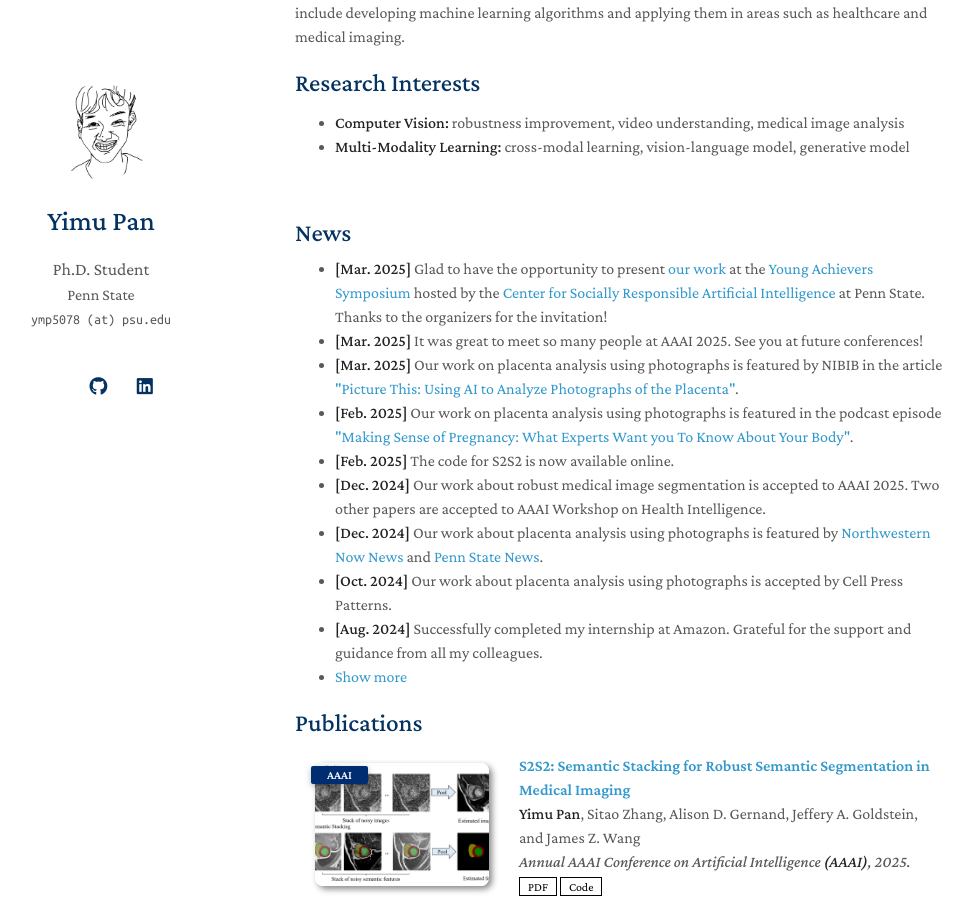
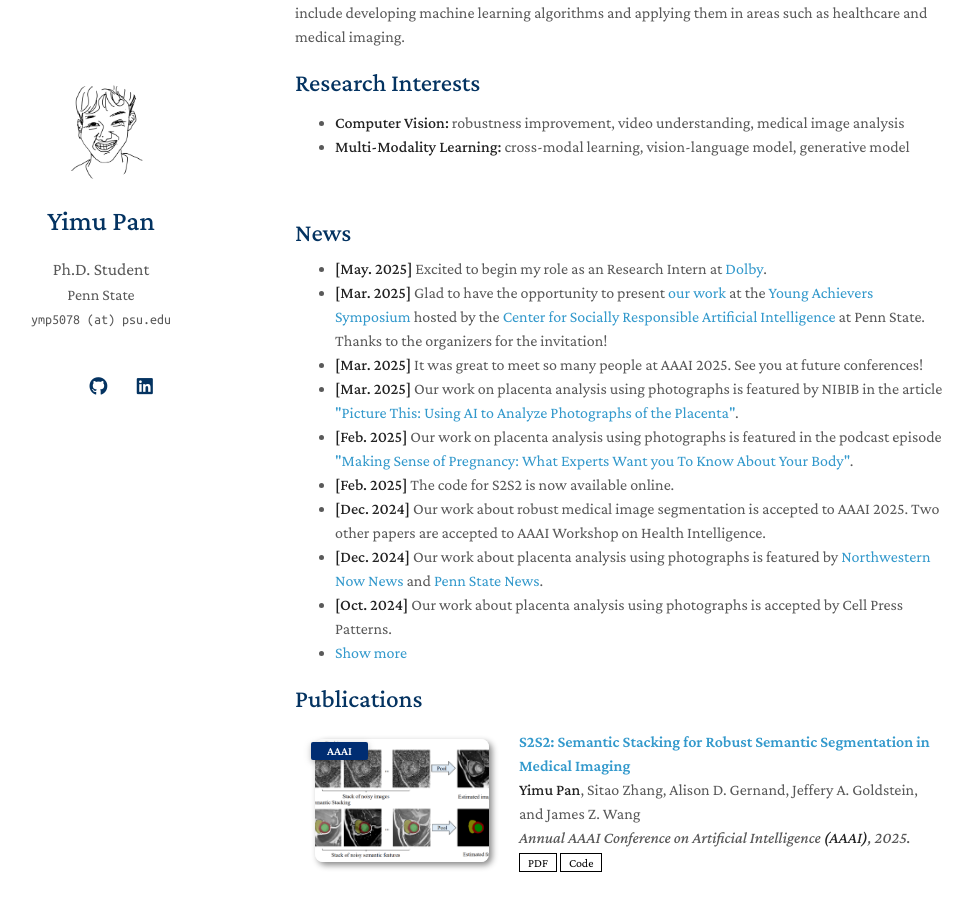
Before and after one commit to ymp5078/ymp5078.github.io, a Jekyll site: the page built from index.md, in a window 1280 px wide and 900 px high, scrolled down 320 px. Shown: the whole window, without its empty margins (175-1148 px from the left). Built offline with Jekyll 4.4.1, drawn with Linux system fonts in a browser that asks for light colours; a style sheet for code colours, icons or effects is not loaded; our own code applies the rules of GitHub Pages for plain Markdown files.

Commit message:
add intern

```diff
--- a/_includes/news.md
+++ b/_includes/news.md
@@ -1,6 +1,7 @@
 <h2 style="margin: 60px 0px 10px;">News</h2>
 
 <ul>
+<li><strong>[May. 2025]</strong> Excited to begin my role as an Research Intern at <a href="https://www.dolby.com/"> Dolby</a>.</li>
 <li><strong>[Mar. 2025]</strong> Glad to have the opportunity to present <a href="https://csrai.psu.edu/news-events/events/yimu-pan"> our work</a> at the <a href="https://csrai.psu.edu/initiatives/young-achievers"> Young Achievers Symposium</a> hosted by the <a href="https://csrai.psu.edu/"> Center for Socially Responsible Artificial Intelligence</a> at Penn State. Thanks to the organizers for the invitation!</li>
 <li><strong>[Mar. 2025]</strong> It was great to meet so many people at AAAI 2025. See you at future conferences!</li>
 <li><strong>[Mar. 2025]</strong> Our work on placenta analysis using photographs is featured by NIBIB in the article <a href="https://www.nibib.nih.gov/news-events/newsroom/picture-using-ai-analyze-photographs-placenta">"Picture This: Using AI to Analyze Photographs of the Placenta"</a>.</li>
@@ -9,12 +10,11 @@
 <li><strong>[Dec. 2024]</strong> Our work about robust medical image segmentation is accepted to AAAI 2025. Two other papers are accepted to AAAI Workshop on Health Intelligence.</li>
 <li><strong>[Dec. 2024]</strong> Our work about placenta analysis using photographs is featured by <a href="https://news.northwestern.edu/stories/2024/12/ai-tool-analyzes-placentas-at-birth-for-faster-detection-of-neonatal-maternal-problems/?fj=">Northwestern Now News</a> and <a href="https://www.psu.edu/news/research/story/placenta-assessment-tool-aims-improve-neonatal-maternal-care">Penn State News</a>.</li>
 <li><strong>[Oct. 2024]</strong> Our work about placenta analysis using photographs is accepted by Cell Press Patterns. </li>
-<li><strong>[Aug. 2024]</strong> Successfully completed my internship at Amazon. Grateful for the support and guidance from all my colleagues.</li>
-
 
 
 <li> <a href="#" onclick="toggleVis(this); return false;">Show more</a> </li>
 <div id="newsmore" style="display:none">
+    <li><strong>[Aug. 2024]</strong> Successfully completed my internship at Amazon. Grateful for the support and guidance from all my colleagues.</li>
     <li><strong>[May. 2024]</strong> Excited to begin my role as an Applied Scientist Intern at Amazon.</li>
     <li><strong>[Jun. 2023]</strong> Attending CVPR 2023 in Vancouver. Looking forward to connecting with others.</li>
     <li><strong>[Jun. 2023]</strong> Our work on enhancing vision-language training for placenta analysis is accepted at MICCAI 2023.</li>
```
